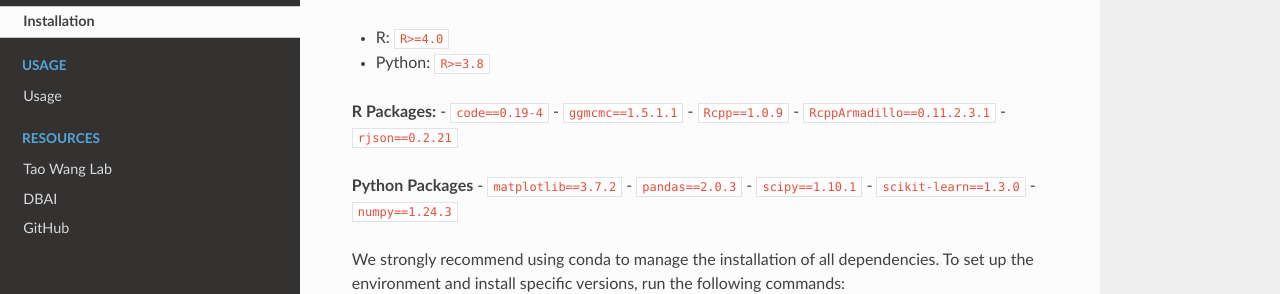
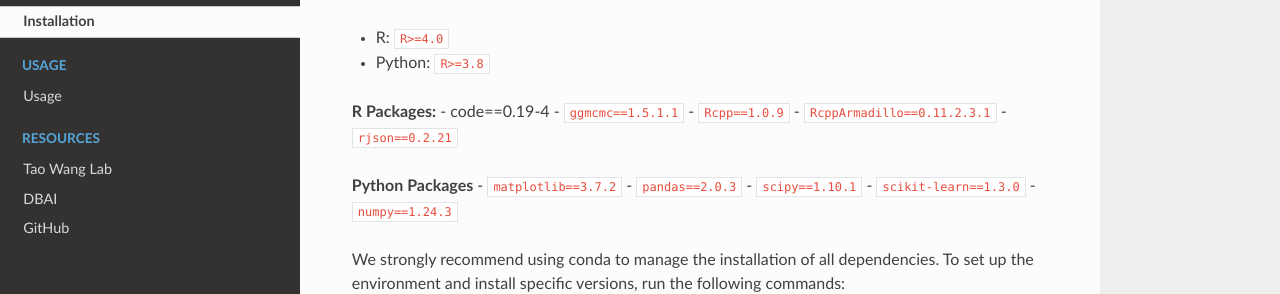
Before and after one commit to nickwfj123/spacia2022_doc, a Sphinx documentation site: the page built from docs/installation.rst, in a window 1280 px wide and 900 px high. Shown: the part 238-532 px from the top of the window. Built offline with Sphinx 7.4.7 and the Read the Docs theme 2.0.0, drawn with Linux system fonts in a browser that asks for light colours.

```diff
--- a/docs/installation.rst
+++ b/docs/installation.rst
@@ -10,7 +10,7 @@ Build Environment
 - Python: ``R>=3.8``
 
 **R Packages:**
-- ``code==0.19-4``
+- code==0.19-4
 - ``ggmcmc==1.5.1.1``
 - ``Rcpp==1.0.9``
 - ``RcppArmadillo==0.11.2.3.1``
```
